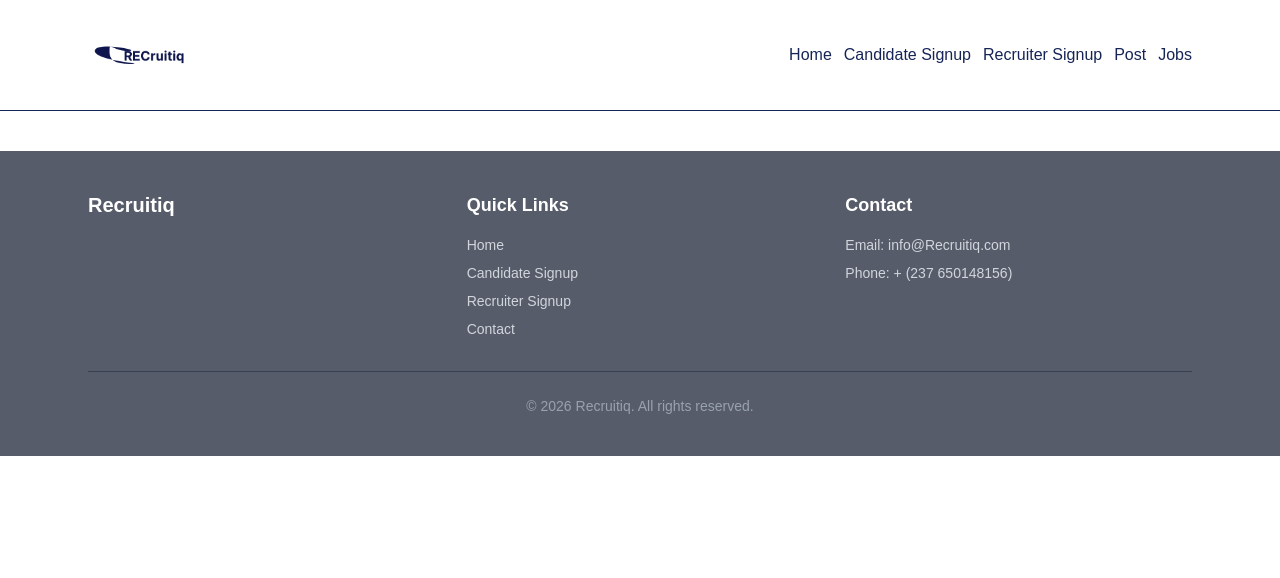
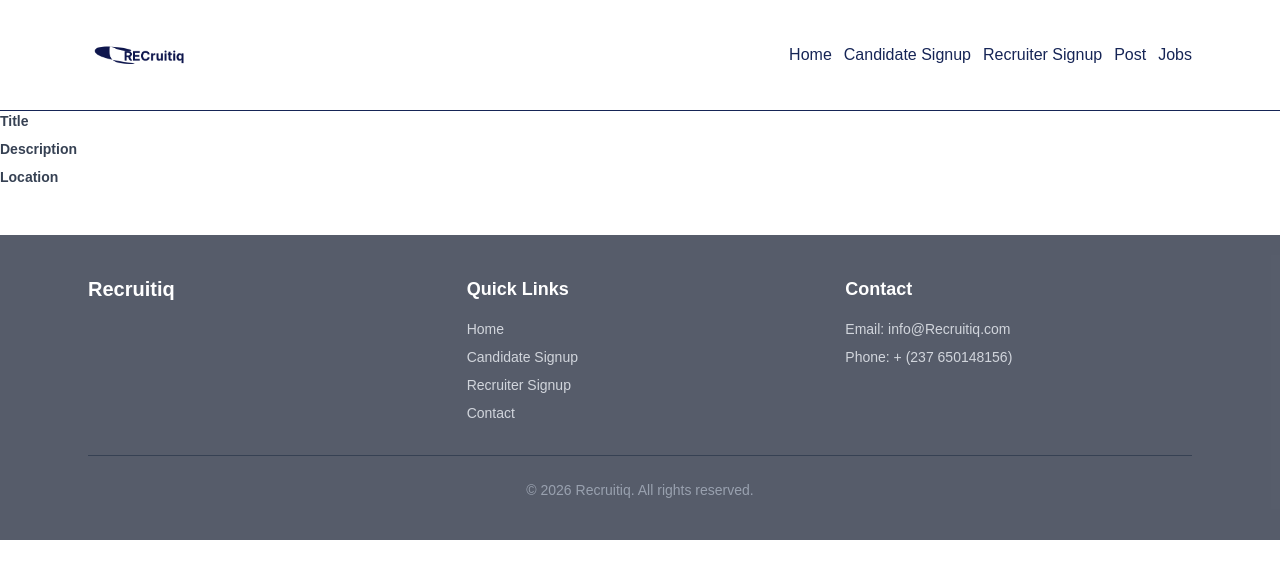
Before and after one commit to CynthiaFlorenceMuluh/recruit, a Next.js app: page /Post in a window 1280 px wide. Shown: the top 578 px of the page. Built offline with nearby package versions, Linux system fonts and the light colour scheme.

Commit message:
fixing some features

```diff
--- a/app/Post/page.tsx
+++ b/app/Post/page.tsx
@@ -1,5 +1,23 @@
 export default function Post(){
     return (
-        <div className=""></div>
+        <div className="">
+            <form>
+                <div className="">
+                    <label htmlFor="title" className="block text-sm font-semibold text-gray-700 mb-2">
+                    Title
+                    </label>
+                </div>
+                <div className="">
+                    <label htmlFor="description" className="block text-sm font-semibold text-gray-700 mb-2">
+                        Description
+                    </label>
+                </div>
+                <div className="">
+                    <label htmlFor="Location" className="block text-sm font-semibold text-gray-700 mb-2">
+                        Location
+                    </label>
+                </div>
+            </form>
+        </div>
     )
 }
--- a/app/candidateSignup/page.tsx
+++ b/app/candidateSignup/page.tsx
@@ -15,7 +15,8 @@ const handleSubmit =async (e) =>{
         alert("Passwords do not match");
         return;
     }
-const res = await fetch("https://jsonplaceholder.typicode.com/users", {
+const res = await
+fetch("https://jsonplaceholder.typicode.com/users", {
     method:"POST",
     headers:{
         "Content-Type": "application/json"
```
